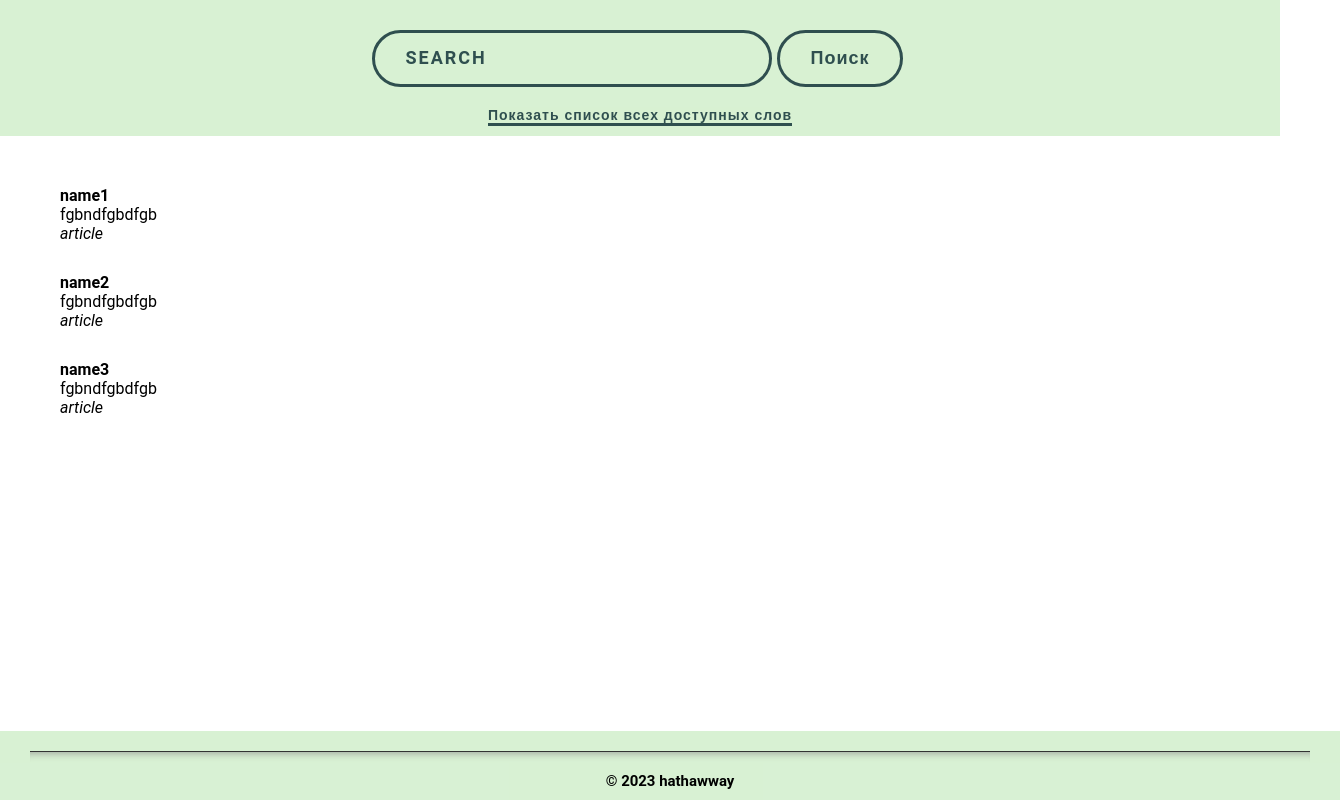
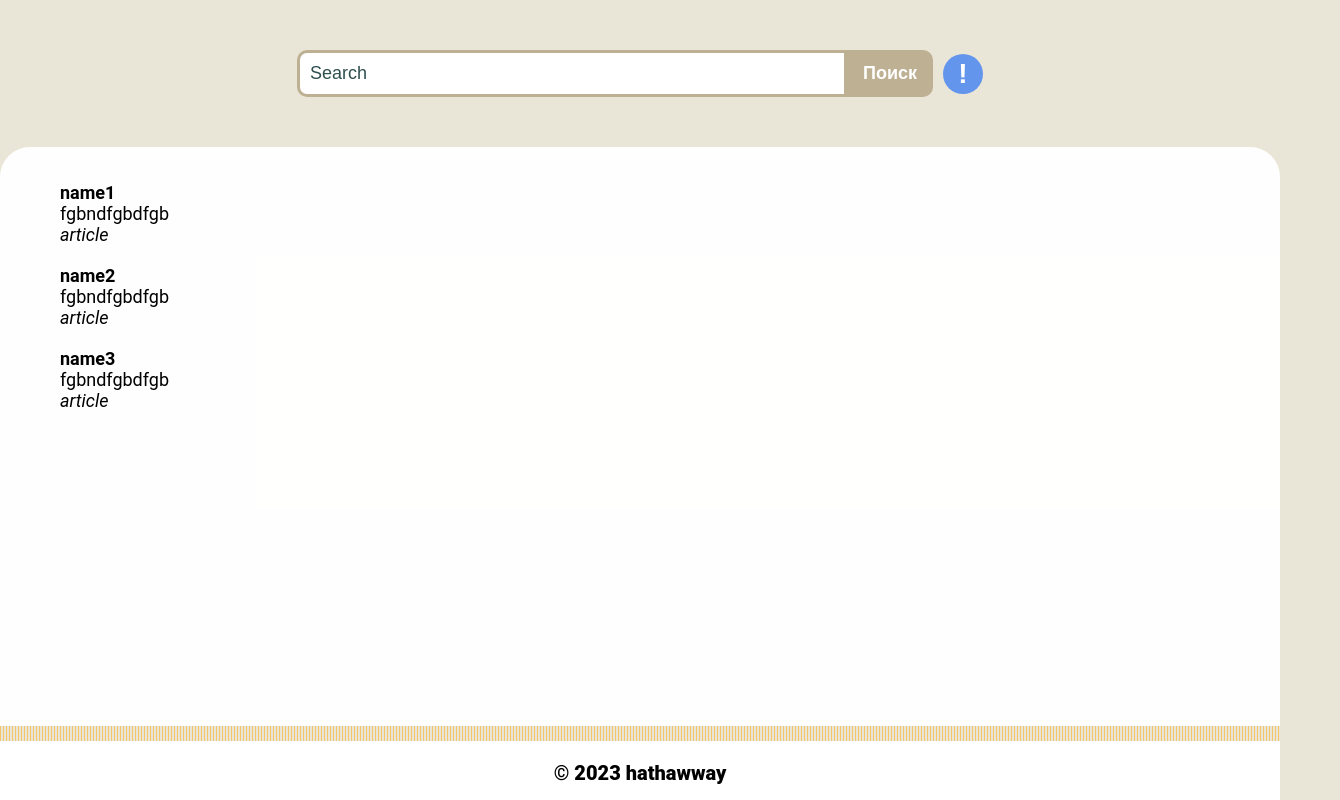
Before and after one commit to hathawway/vite-gloss, a Vue app: page / in a window 1280 px wide. Shown: the whole page, 1340 px wide, since content can reach past the window. Built offline with nearby package versions, Linux system fonts and the light colour scheme.

Commit message:
[view-v2] v2 view

```diff
--- a/src/App.vue
+++ b/src/App.vue
@@ -20,4 +20,9 @@ export default {
 </script>
 
 <style>
+#app {
+  display: flex;
+  flex-direction: column;
+  height: 100%;
+}
 </style>
--- a/src/components/footer/Footer.vue
+++ b/src/components/footer/Footer.vue
@@ -1,7 +1,7 @@
 <template>
-  <div id="footer">
+  <div class="footer-info">
     <hr class="hr-shadow">
-    <h5>&copy; 2023 hathawway</h5>
+    <p class="copyright">&copy; 2023 hathawway</p>
   </div>
 </template>
 
@@ -13,29 +13,30 @@ export default {
 </script>
 
 <style>
-#footer {
-  background-color: rgba(216, 241, 211, 0.99);
-  padding: 10px 30px;
-  font-size: 18px;
+.footer-info {
+  flex: 0 0 auto;
+  background-color: #ffffff;
+  display: flex;
+  align-items: center;
+  justify-content: center;
+  flex-direction: column;
+}
 
-  position: absolute;
-  bottom: 0;
-  width: 100%;
+.copyright {
+  font-size: 20px;
+  padding: 15px;
+  font-weight: 900;
 }
 
 .hr-shadow {
-  margin: 10px 0;
+  width: 100%;
+  margin-bottom: 5px;
   padding: 0;
-  height: 10px;
+  height: 15px;
   border: none;
-  border-top: 1px solid #333;
-  box-shadow: 0 10px 10px -10px #8c8b8b inset;
-}
-
-h5 {
-  display: flex;
-  align-items: center;
-  justify-content: center;
+  background-color: rgba(234, 230, 215, 0.99);
+  background-image: linear-gradient(90deg, rgba(234, 230, 215, 0.99), orange 33.33%, transparent 33.33%, transparent 100%);
+  background-size: 3px 100%;
 }
 
 </style>
--- a/src/components/header/Header.vue
+++ b/src/components/header/Header.vue
@@ -1,8 +1,7 @@
 <template>
-  <div id="header">
+  <div class="header-search">
     <Search/>
-    <button class="btn-list">Показать список всех доступных слов</button>
-  </div>
+    </div>
 </template>
 
 <script>
@@ -17,22 +16,9 @@ export default {
 </script>
 
 <style>
-#header {
-  display: flex;
-  flex-direction: column;
-  align-items: center;
-  background-color: rgba(216, 241, 211, 0.99);
-  padding: 10px;
+.header-search {
+  padding: 50px 100px;
+  flex: 0 0 auto;
 }
 
-.btn-list {
-  background-color:  rgba(216, 241, 211, 0.99);
-  border: none;
-  border-bottom: 3px solid darkslategray;
-  outline: none;
-  font-size: 14px;
-  color: darkslategray;
-  font-weight: bold;
-  letter-spacing: 1px;
-}
 </style>
--- a/src/components/header/search/Search.vue
+++ b/src/components/header/search/Search.vue
@@ -1,7 +1,11 @@
 <template>
-  <form id="search" action="" method="get">
-      <input type="search" class="input" placeholder="Search">
-    <button type="submit" class="search-btn">Поиск</button>
+  <form class="search" action="" method="get">
+    <input type="search" class="input-search" placeholder="Search">
+    <button type="submit" class="btn-search">Поиск</button>
+    <div class="btn-list">
+      <button class="btn" data-hint="Вывести весь глоссарий">!</button>
+    </div>
+
   </form>
 
 </template>
@@ -10,74 +14,90 @@
 export default {
   name: "search",
   components: {},
-  methods: {
-  },
+  methods: {},
 }
 </script>
 
 <style>
-#search {
+.search {
   display: flex;
-  flex-direction: row;
-  padding: 20px 50px;
+  justify-content: center;
 }
 
-.search-btn {
-  margin: 0px 5px;
-  border: 3px solid darkslategray;
-  padding: 15px 30px;
-  border-radius: 50px;
-  outline: none;
+.input-search {
+  width: 550px;
+  padding: 10px 10px;
+  border: 3px rgba(190, 177, 146, 0.99) solid;
   font-size: 18px;
-  color: darkslategray;
-  font-weight: bold;
-  letter-spacing: 1px;
-  background-color:  rgba(216, 241, 211, 0.99);
+  color: #020000;
+  background-color: #fff;
+  border-top-left-radius: 10px;
+  border-bottom-left-radius: 10px;
 }
 
-.input {
-  width: 400px;
-  border: 3px solid darkslategray;
-  background: transparent;
-  padding: 15px 30px;
-  border-radius: 50px;
-  outline: none;
+.input-search::placeholder {
   font-size: 18px;
-  color: darkslategray;
-  font-weight: bold;
-  letter-spacing: 1px;
-}
-
-::-webkit-input-placeholder { /* Chrome/Opera/Safari */
-  color: darkslategray;
-  font-family: Roboto;
-  letter-spacing: 2px;
-  text-transform: uppercase;
-}
-
-::-moz-placeholder { /* Firefox 19+ */
   color: darkslategray;
 }
 
-:-ms-input-placeholder { /* IE 10+ */
-  color: darkslategray;
+.btn-search {
+  padding: 10px 15px;
+  font-size: 18px;
+  color: #ffffff;
+  border-top-right-radius: 10px;
+  border-bottom-right-radius: 10px;
+  border: 1px rgba(190, 177, 146, 0.99) solid;
+  background-color: rgba(190, 177, 146, 0.99);
+  font-weight: 900;
 }
 
-@keyframes animate {
-  0% {
-    transform: scale(1);
-  }
-  25% {
-    transform: scale(1.2);
-  }
-  50% {
-    transform: scale(1.5);
-  }
-  75% {
-    transform: scale(1.2);
-  }
-  100% {
-    transform: scale(1);
-  }
+.btn-list {
+  display: flex;
+  align-items: center;
 }
+
+.btn {
+  width: 40px;
+  height: 40px;
+  border-radius: 50%;
+  margin-left: 10px;
+  font-size: 28px;
+  font-weight: 900;
+  color: #ffffff;
+  background-color: cornflowerblue;
+  border: cornflowerblue;
+}
+
+.btn:hover {
+  background-color: darkslategray;
+  border: darkslategray;
+}
+
+[data-hint] {
+  position: relative;
+}
+
+[data-hint]::after {
+  opacity: 0;
+  width: max-content;
+  color: #FFFFFF;
+  background-color: rgba(0,0,0,.7);
+  border-radius: 6px;
+  padding: 10px;
+  content: attr(data-hint);
+  font-size: 12px;
+  font-weight: 400;
+  line-height: 1em;
+  position: absolute;
+  bottom: -70px;
+  left: 50%;
+  transform: translate(-50%, -100%);
+  pointer-events: none;
+  transition: opacity 0.2s;
+}
+
+[data-hint]:hover::after {
+  opacity: 1;
+}
+
 </style>
--- a/src/components/main/ListWord.vue
+++ b/src/components/main/ListWord.vue
@@ -1,5 +1,5 @@
 <template>
-  <ul id="list-word">
+  <ul class="list-word">
     <li class="word">
       <h4>name1</h4>
       <p>fgbndfgbdfgb</p>
@@ -28,15 +28,13 @@ export default {
 </script>
 
 <style>
-#list-word {
-
+.list-word {
+  padding: 15px 50px;
 }
 
 .word {
   list-style: none;
-  //border: 3px solid darkslategray;
-  outline: none;
-  padding: 10px 20px;
-  margin: 10px;
+  margin: 20px 10px;
+  font-size: 18px;
 }
 </style>
--- a/src/components/main/Main.vue
+++ b/src/components/main/Main.vue
@@ -1,5 +1,5 @@
 <template>
-  <div id="main">
+  <div class="main-words">
     <ListWord/>
   </div>
 </template>
@@ -16,8 +16,11 @@ export default {
 </script>
 
 <style>
-#main {
-  background-color: #fff;
-  padding: 30px;
+.main-words {
+  flex: 1 0 auto;
+
+  background-color: rgba(255, 255, 255, 0.98);
+  border-top-right-radius: 30px;
+  border-top-left-radius: 30px;
 }
 </style>
--- a/src/style.css
+++ b/src/style.css
@@ -1,17 +1,4 @@
 :root {
-  /*font-family: Inter, system-ui, Avenir, Helvetica, Arial, sans-serif;*/
-  /*line-height: 1.5;*/
-  /*font-weight: 400;*/
-
-  /*color-scheme: light dark;*/
-  /*color: rgba(255, 255, 255, 0.87);*/
-  /*background-color: #242424;*/
-
-  /*font-synthesis: none;*/
-  /*text-rendering: optimizeLegibility;*/
-  /*-webkit-font-smoothing: antialiased;*/
-  /*-moz-osx-font-smoothing: grayscale;*/
-  /*-webkit-text-size-adjust: 100%;*/
   font-family: Roboto;
 }
 
@@ -20,11 +7,12 @@
   padding: 0;
 }
 
+body {
+  box-sizing: border-box;
+  background-color: rgba(234, 230, 215, 0.99);
+  height: 100%;
+}
+
 html {
   height: 100%;
 }
-
-body {
-  position: relative;
-  min-height: 100%;
-}
```
